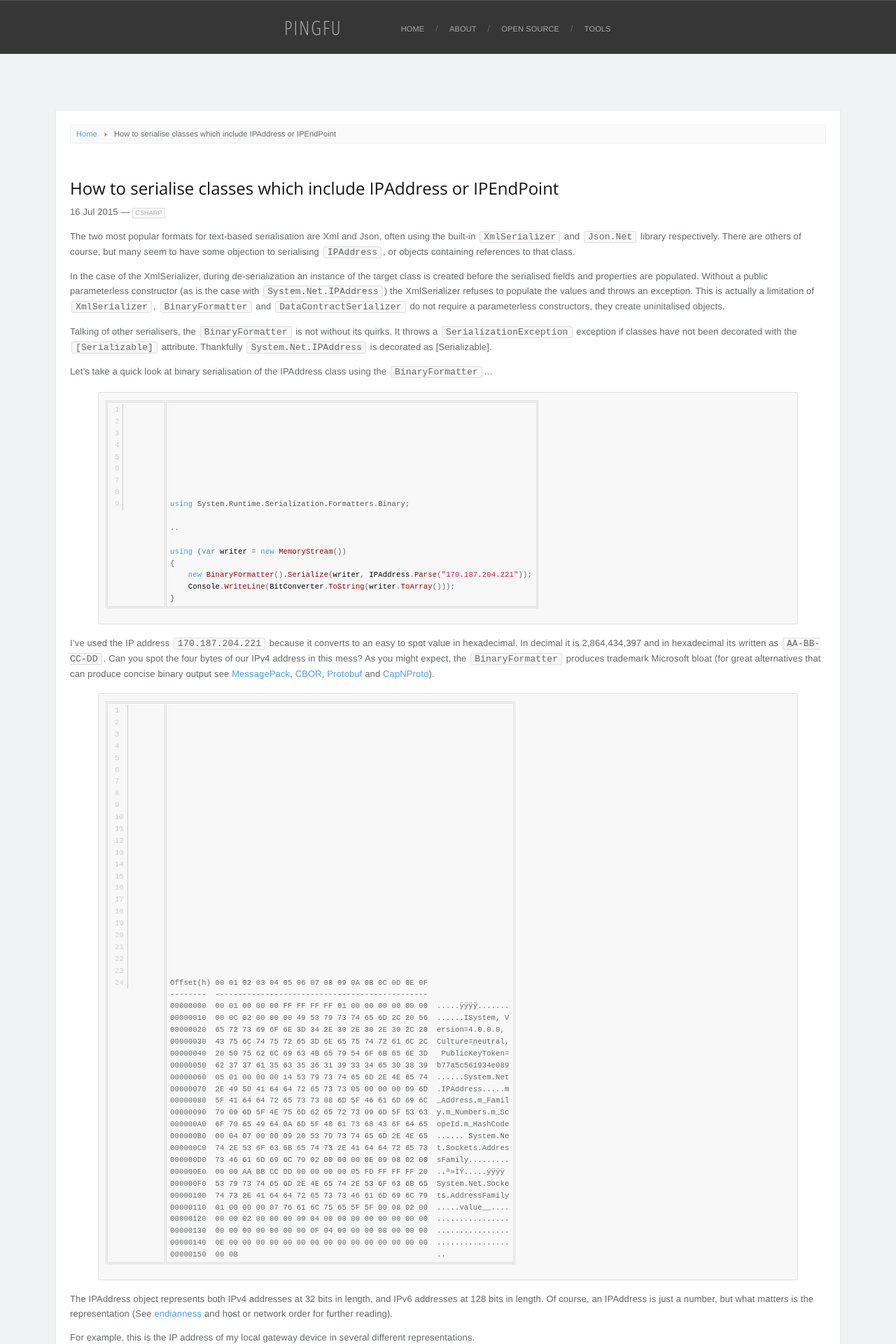
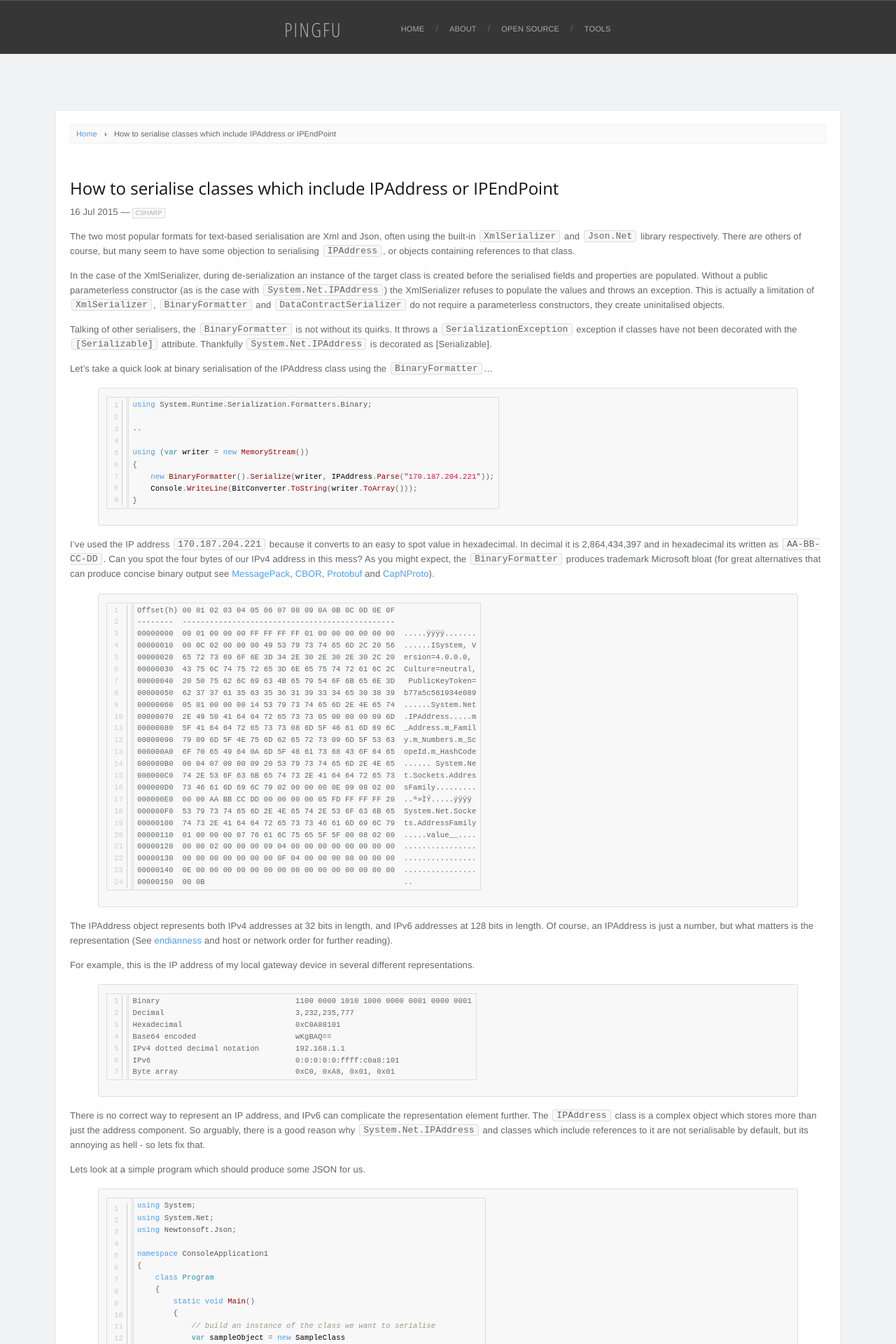
Before and after one commit to pingfu/pingfu.github.io, a Jekyll site: the page built from _posts/2015-07-16-how-to-serialise-ipaddress-ipendpoint.markdown, in a window 1280 px wide. Shown: the top 1920 px of the page at 70% size. Built offline with Jekyll 4.4.1, drawn with Linux system fonts in a browser that asks for light colours; nearby versions of some CDN libraries; Markdown is read by kramdown in place of the engine named in the settings; comment, search, counter and statistics services are not loaded.

Commit message:
minor css edits to resolve github pages change to syntax higlighting

```diff
--- a/_config.yml
+++ b/_config.yml
@@ -1,4 +1,2 @@
 name: pingfu
-pygments: true
-markdown: redcarpet
 excerpt_separator: <!--excerpt-->
--- a/css/main.css
+++ b/css/main.css
@@ -1,5 +1,5 @@
 /*RESET*/
-html, body, div, span, applet, object, iframe, h1, h2, h3, h4, h5, h6, p, blockquote, pre, a, abbr, acronym, address, big, cite, code, del, dfn, em, font, img, ins, kbd, q, s, samp, small, strike, strong, sub, sup, tt, var, b, u, i, center, dl, dt, dd, ol, ul, li, fieldset, form, label, legend, table, caption, tbody, tfoot, thead, tr, th, td {margin:0; padding:0; border:0; outline:0; font-size:100%; vertical-align:baseline; background:transparent;} body {line-height: 1;}ol, ul{list-style:none;} blockquote, q{quotes:none;} blockquote:before, blockquote:after, q:before, q:after{content:'';content:none;} :focus{outline:0;} ins{text-decoration:none;} del{text-decoration:line-through;} table{border-collapse:collapse; border-spacing:0;}
+html, body, div, span, applet, object, iframe, h1, h2, h3, h4, h5, h6, p, blockquote, pre, a, abbr, acronym, address, big, cite, code, del, dfn, em, font, img, ins, kbd, q, s, samp, small, strike, strong, sub, sup, tt, var, b, u, i, center, dl, dt, dd, ol, ul, li, fieldset, form, label, legend, table, caption, tbody, tfoot, thead, tr, th, td {margin:0; padding:0; border:0; outline:0; font-size:100%; vertical-align:middle; background:transparent;} body {line-height: 1;}ol, ul{list-style:none;} blockquote, q{quotes:none;} blockquote:before, blockquote:after, q:before, q:after{content:'';content:none;} :focus{outline:0;} ins{text-decoration:none;} del{text-decoration:line-through;} table{border-collapse:collapse; border-spacing:0;}
 
 /*MAIN*/
 body {
@@ -167,7 +167,6 @@
 section td, section th {
 	border: 1px solid #ddd;
 	padding: 2px 6px 2px 5px;
-	min-width: 70px;
 	text-align: left;
 }
 
--- a/css/syntax.css
+++ b/css/syntax.css
@@ -63,6 +63,8 @@
 .highlight .lineno { color: #ccc; display:inline-block; padding: 0 5px; border-right:1px solid #ccc; }
 .highlight pre code { display: block; white-space: pre; overflow-x: auto; word-wrap: normal; }
 
+.highlight table { border: none; }
+
 /* instruct browser not to allow lineno elements to contain selectable text */
 .lineno {
   -webkit-touch-callout: none;
```
